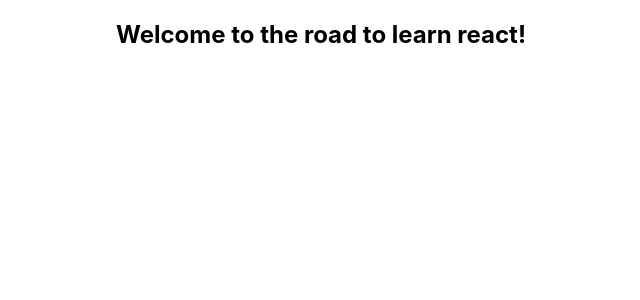
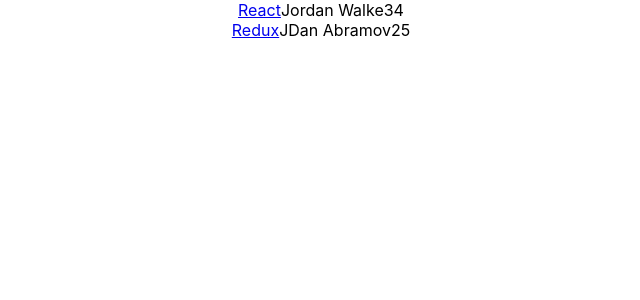
Before and after one commit to jbartley11/hackernews, a React (Create React App) app: page / in a window 1280 px wide. Shown: the top 300 px of the page, without its empty margins (319-959 px from the left). Built offline with nearby package versions, Linux system fonts and the light colour scheme.

Commit message:
added list of pages, used map to return divs in App component

```diff
--- a/src/App.js
+++ b/src/App.js
@@ -1,13 +1,39 @@
 import React from 'react';
 import logo from './logo.svg';
 import './App.css';
+
+const list = [
+  {
+    title: 'React',
+    url: 'https://reactjs.org',
+    author: 'Jordan Walke',
+    num_comments: 3,
+    points: 4,
+    objectID: 0
+  },
+  {
+    title: 'Redux',
+    url: 'https://redux.js.org',
+    author: 'JDan Abramov',
+    num_comments: 2,
+    points: 5,
+    objectID: 1
+  }
+]
 
 function App() {
   // define variable outside of return
   const helloWorld = 'Welcome to the road to learn react!'
   return (
     <div className="App">
-      <h2>{helloWorld}</h2>
+      {list.map(item => <div key={item.objectID}>
+                          <span>
+                            <a href={item.url}>{item.title}</a>
+                          </span>
+                          <span>{item.author}</span>
+                          <span>{item.num_comments}</span>
+                          <span>{item.points}</span>
+                        </div>)}
     </div>
   );
 }
```
